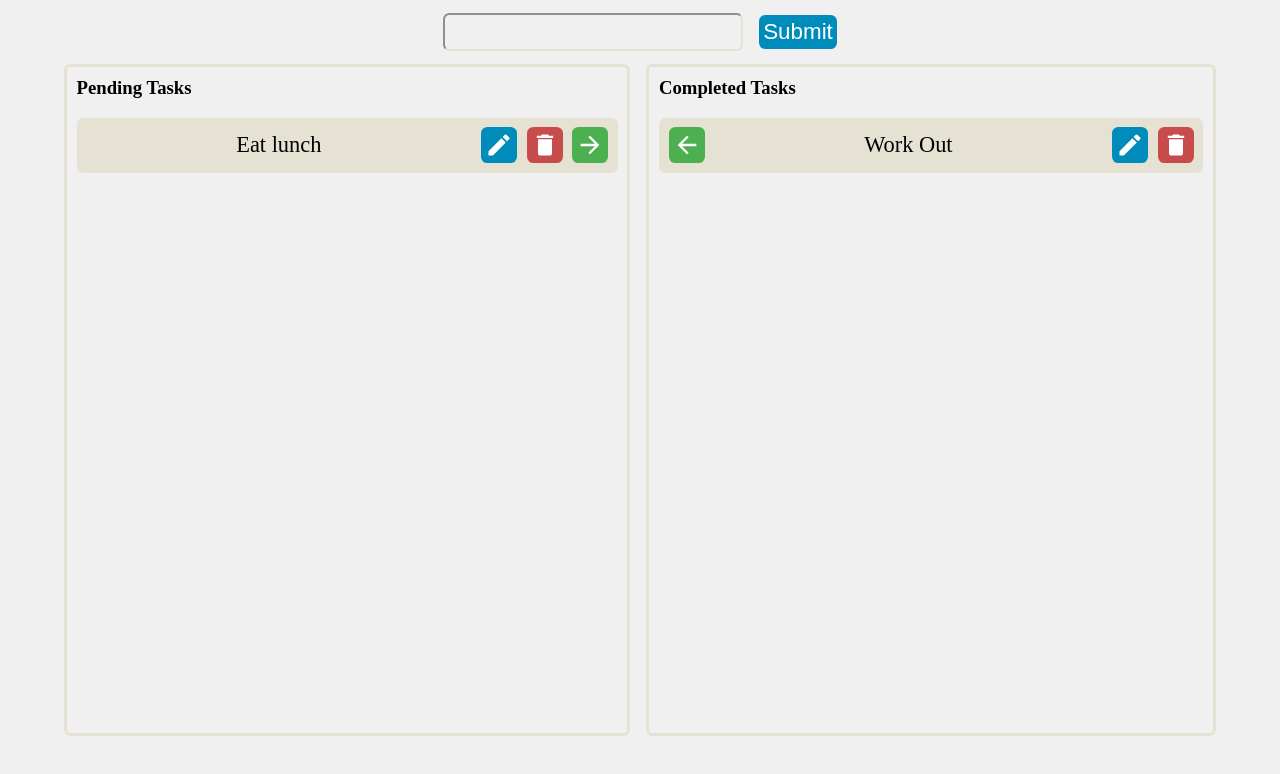
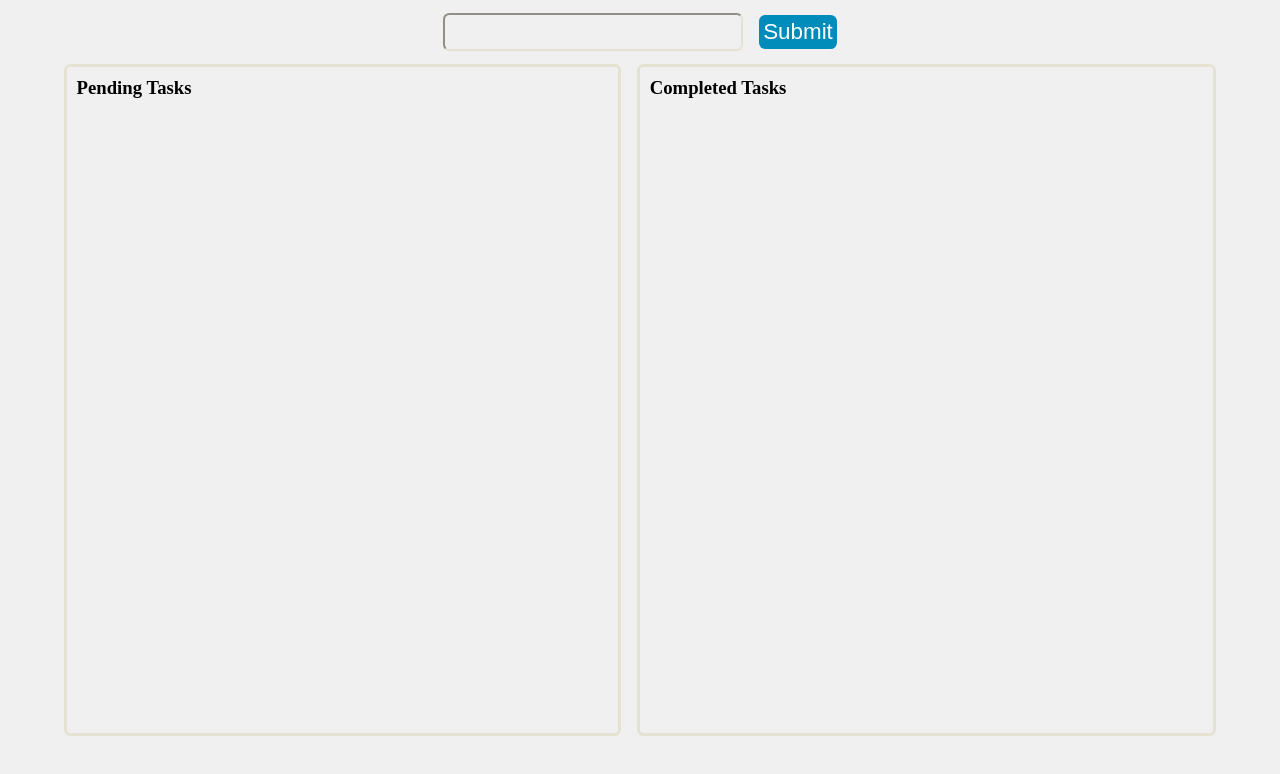
Before and after one commit to kyleyu23/todo-list-backend, a plain HTML site: page index.html in a window 1280 px wide. Drawn offline with Linux system fonts and the light colour scheme.

Commit message:
update html

```diff
--- a/index.html
+++ b/index.html
@@ -14,79 +14,15 @@
       <button class="todo-button" type="submit">Submit</button>
     </form>
     <div class="content-container">
-      <div class="inner-container pending">
+      <div class="inner-container">
         <h3>Pending Tasks</h3>
-        <ul>
-          <div class="todo-item">
-            <li class="todo-title">Eat lunch</li>
-            <li class="edit-button">
-              <svg
-                focusable="false"
-                aria-hidden="true"
-                viewBox="0 0 24 24"
-                data-testid="EditIcon"
-                aria-label="fontSize small"
-              >
-                <path
-                  d="M3 17.25V21h3.75L17.81 9.94l-3.75-3.75L3 17.25zM20.71 7.04c.39-.39.39-1.02 0-1.41l-2.34-2.34a.9959.9959 0 0 0-1.41 0l-1.83 1.83 3.75 3.75 1.83-1.83z"
-                ></path>
-              </svg>
-            </li>
-            <li class="delete-button">
-              <svg
-                focusable="false"
-                aria-hidden="true"
-                viewBox="0 0 24 24"
-                data-testid="DeleteIcon"
-                aria-label="fontSize small"
-              >
-                <path
-                  d="M6 19c0 1.1.9 2 2 2h8c1.1 0 2-.9 2-2V7H6v12zM19 4h-3.5l-1-1h-5l-1 1H5v2h14V4z"
-                ></path>
-              </svg>
-            </li>
-            <li class="toggle-button">
-              <svg focusable="false" aria-hidden="true" viewBox="0 0 24 24" data-testid="ArrowForwardIcon" aria-label="fontSize small"><path d="m12 4-1.41 1.41L16.17 11H4v2h12.17l-5.58 5.59L12 20l8-8z"></path></svg></li>
-          </div>
+        <div class="pending"></div>
         </ul>
-
 
       </div>
       <div class="inner-container completed">
         <h3>Completed Tasks</h3>
-        <ul>
-          <div class="todo-item">
-            <li class="toggle-button">
-              <svg focusable="false" aria-hidden="true" viewBox="0 0 24 24" data-testid="ArrowBackIcon" aria-label="fontSize small"><path d="M20 11H7.83l5.59-5.59L12 4l-8 8 8 8 1.41-1.41L7.83 13H20v-2z"></path></svg>
-            </li>
-            <li class="todo-title">Work Out</li>
-            <li class="edit-button">
-              <svg
-                focusable="false"
-                aria-hidden="true"
-                viewBox="0 0 24 24"
-                data-testid="EditIcon"
-                aria-label="fontSize small"
-              >
-                <path
-                  d="M3 17.25V21h3.75L17.81 9.94l-3.75-3.75L3 17.25zM20.71 7.04c.39-.39.39-1.02 0-1.41l-2.34-2.34a.9959.9959 0 0 0-1.41 0l-1.83 1.83 3.75 3.75 1.83-1.83z"
-                ></path>
-              </svg>
-            </li>
-            <li class="delete-button">
-              <svg
-                focusable="false"
-                aria-hidden="true"
-                viewBox="0 0 24 24"
-                data-testid="DeleteIcon"
-                aria-label="fontSize small"
-              >
-                <path
-                  d="M6 19c0 1.1.9 2 2 2h8c1.1 0 2-.9 2-2V7H6v12zM19 4h-3.5l-1-1h-5l-1 1H5v2h14V4z"
-                ></path>
-              </svg>
-            </li>
-          </div>
+        <div class="completed"></div>
     </div>
   </body>
 </html>
```
